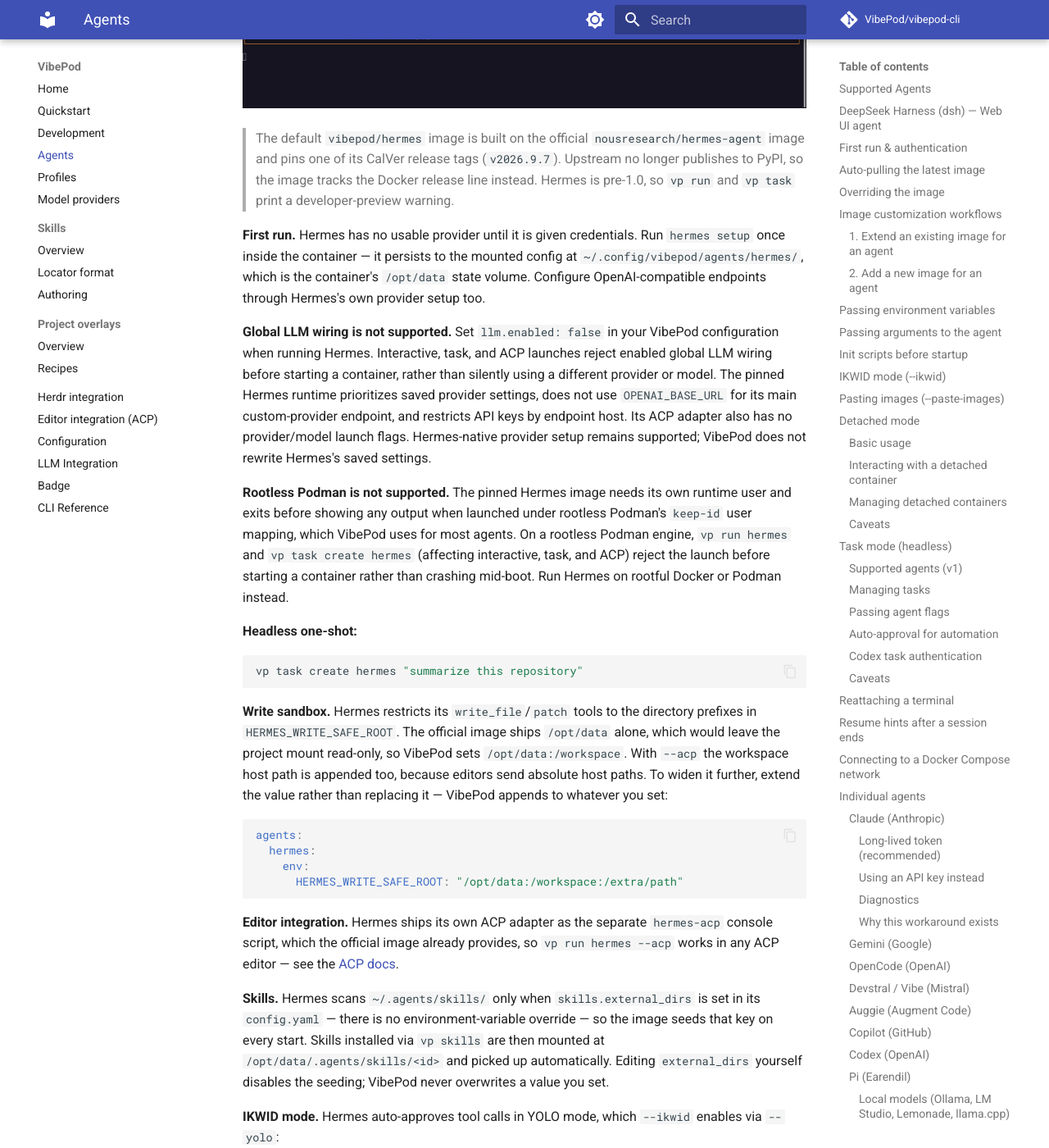
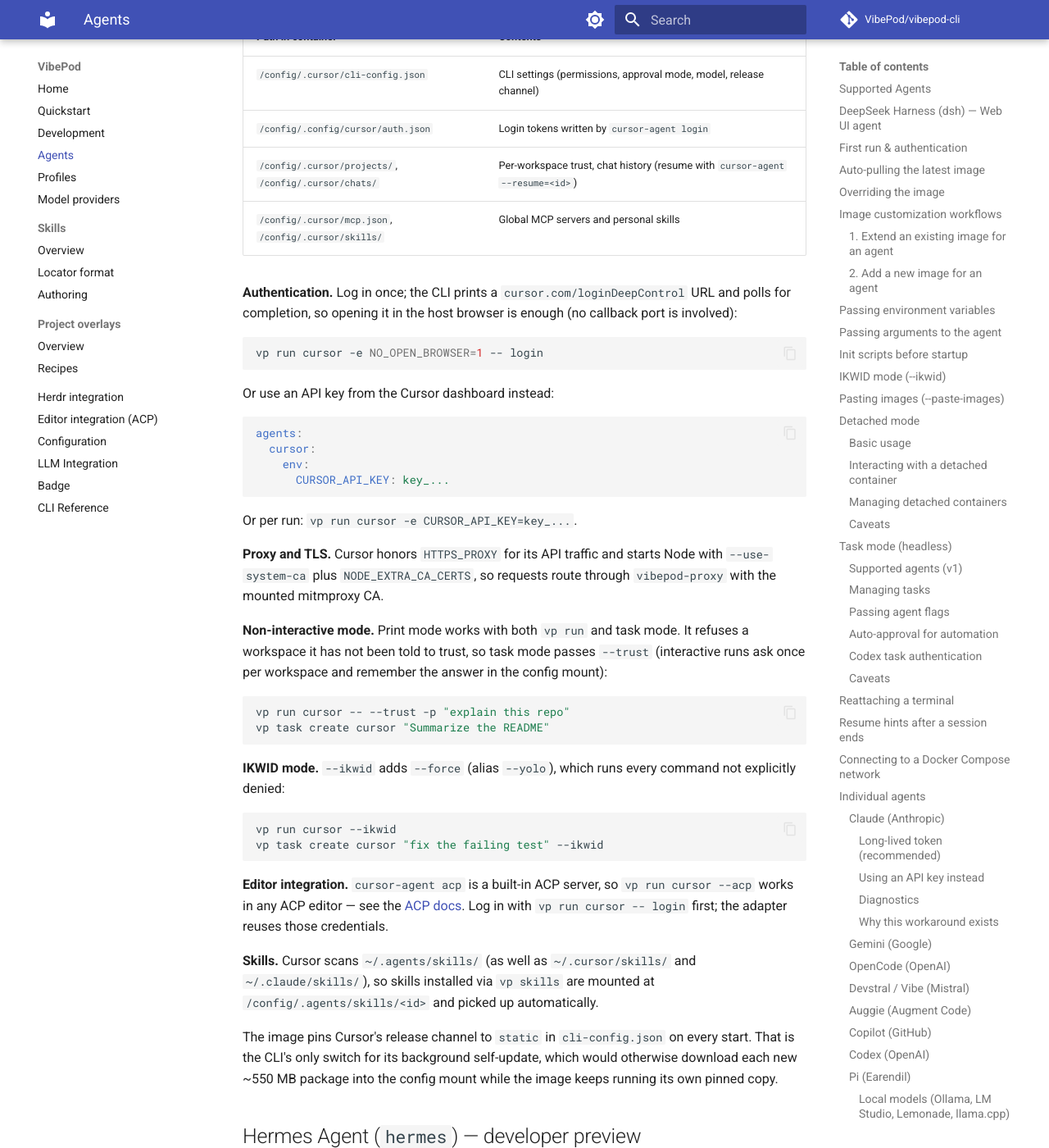
Before and after one commit to VibePod/vibepod-cli, an MkDocs documentation site: the page built from docs/agents/index.md, in a window 1280 px wide and 1400 px high, scrolled down 27798 px. Shown: the whole window at 82% size. Built offline with MkDocs 1.6.1 and Material for MkDocs 9.7.7, drawn with Linux system fonts in a browser that asks for light colours; comment, search, counter and statistics services are not loaded; some of the changed text lies outside the part shown.

Commit message:
Document cursor agent

````diff
--- a/docs/agents/index.md
+++ b/docs/agents/index.md
@@ -21,6 +21,7 @@
 | `qwen` | Qwen (Alibaba) | `vp q` | `vibepod/qwen:latest` |
 | `dsh` (DeepSeek Harness) | DeepSeek | `vp ds` | `vibepod/dsh:latest` |
 | `hermes` | Nous Research | `vp h` | `vibepod/hermes:latest` |
+| `cursor` | Anysphere | `vp cu` | `vibepod/cursor:latest` |
 
 Alias note: `vp run vibe` resolves to `vp run devstral`, `vp run qwen-cli`
 resolves to `vp run qwen`, and `vp run deepseek` / `vp run deepseek-harness`
@@ -158,7 +159,7 @@
 
 ## Image customization workflows
 
-VibePod has a fixed set of supported agent IDs (`claude`, `gemini`, `opencode`, `devstral`, `auggie`, `copilot`, `codex`, `pi`, `agy`, `tau`, `jcode`, `freebuff`, `qwen`, `dsh`, `hermes`). The CLI also supports the aliases `vibe` (→ `devstral`), `qwen-cli` (→ `qwen`), and `deepseek` / `deepseek-harness` (→ `dsh`). Image customization means changing the image used for one of those IDs.
+VibePod has a fixed set of supported agent IDs (`claude`, `gemini`, `opencode`, `devstral`, `auggie`, `copilot`, `codex`, `pi`, `agy`, `tau`, `jcode`, `freebuff`, `qwen`, `dsh`, `hermes`, `cursor`). The CLI also supports the aliases `vibe` (→ `devstral`), `qwen-cli` (→ `qwen`), and `deepseek` / `deepseek-harness` (→ `dsh`). Image customization means changing the image used for one of those IDs.
 
 ### 1. Extend an existing image for an agent
 
@@ -290,6 +291,7 @@
 | `qwen` | `--approval-mode=yolo` |
 | `dsh` | Not supported |
 | `hermes` | `--yolo` |
+| `cursor` | `--force` |
 
 Example:
 
@@ -414,6 +416,7 @@
 | `qwen` | `qwen -p "<prompt>"` |
 | `dsh` | `dsh --profile headless "<prompt>"` |
 | `hermes` | `hermes -z "<prompt>"` |
+| `cursor` | `cursor-agent --trust -p "<prompt>"` |
 
 Other agents error with a clear message; support can be added by setting `headless_prefix` (or `headless_command` for agents whose one-shot invocation differs from their interactive command) on their `AgentSpec`.
 
@@ -503,7 +506,7 @@
 ```
 
 When VibePod recognizes such a hint in the session output (supported for
-Claude, Codex, Pi, Copilot, Jcode, and Freebuff), it prints the equivalent
+Claude, Codex, Pi, Copilot, Jcode, Freebuff, and Cursor), it prints the equivalent
 VibePod command after the agent exits:
 
 ```text
@@ -1130,6 +1133,83 @@
 vp task create qwen "fix the failing test" --ikwid
 ```
 
+### Cursor CLI (Anysphere)
+
+```bash
+vp run cursor   # or: vp cu
+```
+
+Cursor CLI (`cursor-agent`) is the terminal agent from the makers of the Cursor
+editor. It is closed source and ships as a self-contained package (bundled
+Node.js runtime) from `downloads.cursor.com`; the image pins one release and
+tracks new ones from Cursor's installer script. Models are served through your
+Cursor account (`--model`, `/model` or `cursor-agent models`), so VibePod's
+global `llm` settings do not apply to it. State is persisted under
+`~/.config/vibepod/agents/cursor/`, mounted at `/config` inside the container
+(`HOME=/config`):
+
+| Path in container | Contents |
+|---|---|
+| `/config/.cursor/cli-config.json` | CLI settings (permissions, approval mode, model, release channel) |
+| `/config/.config/cursor/auth.json` | Login tokens written by `cursor-agent login` |
+| `/config/.cursor/projects/`, `/config/.cursor/chats/` | Per-workspace trust, chat history (resume with `cursor-agent --resume=<id>`) |
+| `/config/.cursor/mcp.json`, `/config/.cursor/skills/` | Global MCP servers and personal skills |
+
+**Authentication.** Log in once; the CLI prints a `cursor.com/loginDeepControl`
+URL and polls for completion, so opening it in the host browser is enough (no
+callback port is involved):
+
+```bash
+vp run cursor -e NO_OPEN_BROWSER=1 -- login
+```
+
+Or use an API key from the Cursor dashboard instead:
+
+```yaml
+agents:
+  cursor:
+    env:
+      CURSOR_API_KEY: key_...
+```
+
+Or per run: `vp run cursor -e CURSOR_API_KEY=key_...`.
+
+**Proxy and TLS.** Cursor honors `HTTPS_PROXY` for its API traffic and starts
+Node with `--use-system-ca` plus `NODE_EXTRA_CA_CERTS`, so requests route
+through `vibepod-proxy` with the mounted mitmproxy CA.
+
+**Non-interactive mode.** Print mode works with both `vp run` and task mode.
+It refuses a workspace it has not been told to trust, so task mode passes
+`--trust` (interactive runs ask once per workspace and remember the answer in
+the config mount):
+
+```bash
+vp run cursor -- --trust -p "explain this repo"
+vp task create cursor "Summarize the README"
+```
+
+**IKWID mode.** `--ikwid` adds `--force` (alias `--yolo`), which runs every
+command not explicitly denied:
+
+```bash
+vp run cursor --ikwid
+vp task create cursor "fix the failing test" --ikwid
+```
+
+**Editor integration.** `cursor-agent acp` is a built-in ACP server, so
+`vp run cursor --acp` works in any ACP editor — see the [ACP docs](../acp.md).
+Log in with `vp run cursor -- login` first; the adapter reuses those
+credentials.
+
+**Skills.** Cursor scans `~/.agents/skills/` (as well as `~/.cursor/skills/`
+and `~/.claude/skills/`), so skills installed via `vp skills` are mounted at
+`/config/.agents/skills/<id>` and picked up automatically.
+
+The image pins Cursor's release channel to `static` in `cli-config.json` on
+every start. That is the CLI's only switch for its background self-update,
+which would otherwise download each new ~550 MB package into the config mount
+while the image keeps running its own pinned copy.
+
 ## Hermes Agent (`hermes`) — developer preview
 
 Hermes is Nous Research's self-improving agent: it keeps cross-session memory,
````
Also changed, not shown: README.md (+5 -2 lines), docs/acp.md (+3 -2 lines), docs/configuration.md (+9 -0 lines), docs/index.md (+1 -0 lines), docs/quickstart.md (+1 -1 lines).
